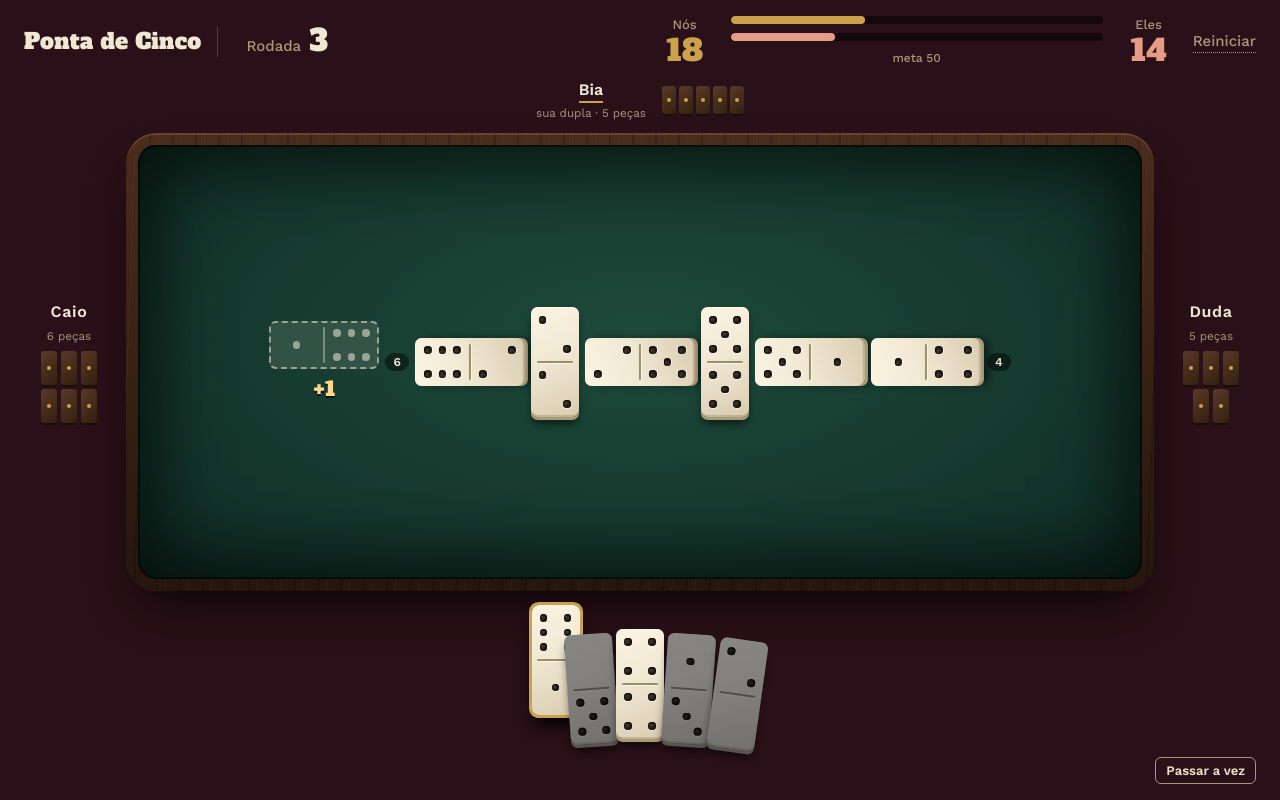
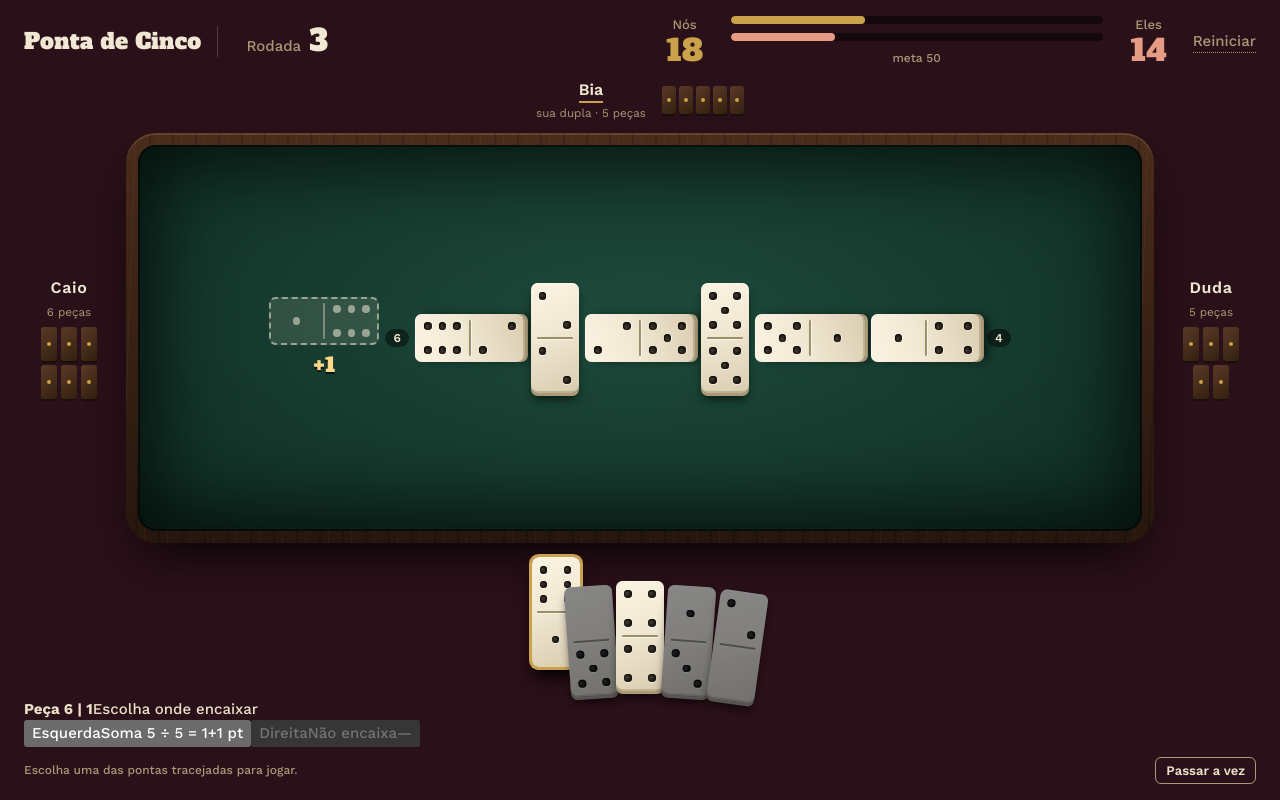
Before and after one commit to LUMEN-7/ponta-5, a React (Vite) app: page / in a window 1280 px wide. Both pictures are taken after a click on the button 543 px from the left and 694 px from the top of the page. Built offline with nearby package versions, Linux system fonts and the light colour scheme.

Commit message:
fix: permite encaixe pelas dicas e restaura cálculos da peça selecionada

```diff
--- a/src/App.jsx
+++ b/src/App.jsx
@@ -47,12 +47,14 @@ function TableViewport({children}) {
 export default function App(){
 const [chain,setChain]=useState(first),[hand,setHand]=useState(initialHand),[sel,setSel]=useState(null),[hov,setHov]=useState(null),[score,setScore]=useState(18),[hint,setHint]=useState('Passe o mouse numa peça para ver quanto ela vale.'),[float,setFloat]=useState(null),[last,setLast]=useState(null),[moving,setMoving]=useState(false);
 const source=useRef(null),current=sel||hov,e=ends(chain);
+const leftPreview=current&&attempt(chain,current,'L'),rightPreview=current&&attempt(chain,current,'R');
 useLayoutEffect(()=>{if(!source.current)return;let {rect,id}=source.current;source.current=null;let node=document.querySelector('[data-target="'+id+'"]');if(!node||matchMedia('(prefers-reduced-motion: reduce)').matches){setMoving(false);return}let b=node.getBoundingClientRect(),dx=rect.left+rect.width/2-b.left-b.width/2,dy=rect.top+rect.height/2-b.top-b.height/2;let anim=node.animate([{transform:'translate('+dx+'px,'+dy+'px) scale(.9)',opacity:.8},{transform:'translate(0,-7px) scale(1.04)',opacity:1,offset:.85},{transform:'translate(0,0) scale(1)',opacity:1}],{duration:700,easing:'cubic-bezier(.22,.8,.27,1)'});anim.finished.catch(()=>{}).then(()=>setMoving(false))},[chain]);
-function play(side){if(!current||moving)return;let r=attempt(chain,current,side);if(!r)return;let i=hand.indexOf(current),button=document.querySelector('[data-hand="'+i+'"]'),id='placed-'+Date.now();if(button)source.current={rect:button.getBoundingClientRect(),id};setMoving(!!button);setChain(c=>side==='L'?[r.n,...c]:[...c,r.n]);setHand(h=>h.filter(t=>t!==current));setSel(null);setHov(null);setLast({side,id});if(r.pts){setScore(s=>s+r.pts);setFloat({pts:r.pts,id})}setHint(r.pts?'Pontas somam '+r.sum+': +'+r.pts+' para sua dupla.':'Pontas somam '+r.sum+': sem pontos.')}
+function play(side,tile=sel){if(!tile||moving)return;let r=attempt(chain,tile,side);if(!r)return;let i=hand.indexOf(tile),button=document.querySelector('[data-hand="'+i+'"]'),id='placed-'+Date.now();if(button)source.current={rect:button.getBoundingClientRect(),id};setMoving(!!button);setChain(c=>side==='L'?[r.n,...c]:[...c,r.n]);setHand(h=>h.filter(t=>t!==tile));setSel(null);setHov(null);setLast({side,id});if(r.pts){setScore(s=>s+r.pts);setFloat({pts:r.pts,id})}setHint(r.pts?'Pontas somam '+r.sum+': +'+r.pts+' para sua dupla.':'Pontas somam '+r.sum+': sem pontos.')}
 function reset(){source.current=null;setChain(first);setHand(initialHand);setSel(null);setHov(null);setScore(18);setFloat(null);setLast(null);setMoving(false);setHint('Passe o mouse numa peça para ver quanto ela vale.')}
-function ghost(side){let r=current&&attempt(chain,current,side);return r?<button className="ghost" type="button" disabled={moving} key={side} onClick={()=>play(side)} aria-label={'Jogar na ponta '+(side==='L'?'esquerda':'direita')}><Slot t={r.n}/><div className={'pts '+(r.pts?'':'zero')}>{r.pts?'+'+r.pts:'soma '+r.sum+', sem ponto'}</div></button>:null}
+function ghost(side){let r=current&&attempt(chain,current,side);return r?<button className="ghost" type="button" disabled={moving} key={side} onClick={()=>play(side,current)} aria-label={'Jogar na ponta '+(side==='L'?'esquerda':'direita')}><Slot t={r.n}/><div className={'pts '+(r.pts?'':'zero')}>{r.pts?'+'+r.pts:'soma '+r.sum+', sem ponto'}</div></button>:null}
 return <main className="wrap"><header className="top"><h1>Ponta de Cinco</h1><div className="rodada"><small>Rodada</small><b>3</b></div><div className="placar"><div className="lado nos"><small>Nós</small><b>{score}</b></div><div className="barras"><div className="bar nos"><span style={{width:Math.min(score,50)*2+'%'}}/></div><div className="bar eles"><span style={{width:'28%'}}/></div><em>meta 50</em></div><div className="lado eles"><small>Eles</small><b>14</b></div></div><button className="rules" onClick={reset}>Reiniciar</button></header>
 <div className="arena"><Seat name="Bia" count={5} side="bia"/><Seat name="Caio" count={6} side="caio"/><div className="mesa"><div className="feltro">{float&&<div className="flutua" key={float.id} onAnimationEnd={()=>setFloat(null)} role="status">+{float.pts}</div>}<TableViewport><div className="cadeia">{ghost('L')}<div className="ponta"><span className="chip">{e.L}</span></div>{chain.map((t,i)=><Slot key={i} t={t} id={last&&((last.side==='L'&&i===0)||(last.side==='R'&&i===chain.length-1))?last.id:undefined}/>)}<div className="ponta"><span className="chip">{e.R}</span></div>{ghost('R')}</div></TableViewport></div></div><Seat name="Duda" count={5} side="duda"/></div>
-<div className="mao" onMouseLeave={()=>setHov(null)} aria-label="Suas peças">{hand.map((t,i)=>{let ok=!!(attempt(chain,t,'L')||attempt(chain,t,'R')),a=(i-(hand.length-1)/2)*4;return <button key={t.join('-')} type="button" className={(ok?'':'no')+(sel===t?' sel':'')} data-hand={i} style={{transform:'rotate('+a+'deg) translateY('+Math.abs(a)*1.2+'px)'}} disabled={!ok||moving} onMouseEnter={()=>ok&&setHov(t)} onFocus={()=>ok&&setHov(t)} onClick={()=>{setSel(t);setHov(null);setHint('Toque numa ponta tracejada para encaixar.')}} aria-pressed={sel===t} aria-label={'Peça '+t[0]+' e '+t[1]}><Tile t={t}/></button>})}</div>
-<footer className="rodape"><button type="button" onClick={()=>{setSel(null);setHov(null);setHint('Você passou a vez.')}}>Passar a vez</button></footer></main>
+<div className="mao" onMouseLeave={()=>setHov(null)} aria-label="Suas peças">{hand.map((t,i)=>{let ok=!!(attempt(chain,t,'L')||attempt(chain,t,'R')),a=(i-(hand.length-1)/2)*4;return <button key={t.join('-')} type="button" className={(ok?'':'no')+(sel===t?' sel':'')} data-hand={i} style={{transform:'rotate('+a+'deg) translateY('+Math.abs(a)*1.2+'px)'}} disabled={!ok||moving} onMouseEnter={()=>ok&&setHov(t)} onFocus={()=>ok&&setHov(t)} onClick={()=>{setSel(t);setHov(null);setHint('Escolha uma das pontas tracejadas para jogar.')}} aria-pressed={sel===t} aria-label={'Peça '+t[0]+' e '+t[1]}><Tile t={t}/></button>})}</div>
+{sel&&<section className="play-hints" aria-label="Dicas de jogada"><div className="hints-head"><strong>Peça {sel[0]} | {sel[1]}</strong><span>Escolha onde encaixar</span></div><div className="hints-options">{[["L","Esquerda",leftPreview],["R","Direita",rightPreview]].map(([side,label,result])=><button key={side} type="button" disabled={!result||moving} onClick={()=>play(side,sel)} className={"hint-option "+(result?.pts?"scores":"")}><span className="hint-side">{label}</span><span className="hint-calc">{result?`Soma ${result.sum} ${result.pts?`÷ 5 = ${result.pts}`:"· não divide por 5"}`:"Não encaixa"}</span><span className="hint-points">{result?(result.pts?`+${result.pts} pt${result.pts!==1?"s":""}`:"0 pts"):"—"}</span></button>)}</div></section>}
+<footer className="rodape"><span aria-live="polite">{hint}</span><button type="button" onClick={()=>{setSel(null);setHov(null);setHint('Você passou a vez.')}}>Passar a vez</button></footer></main>
 }
```
